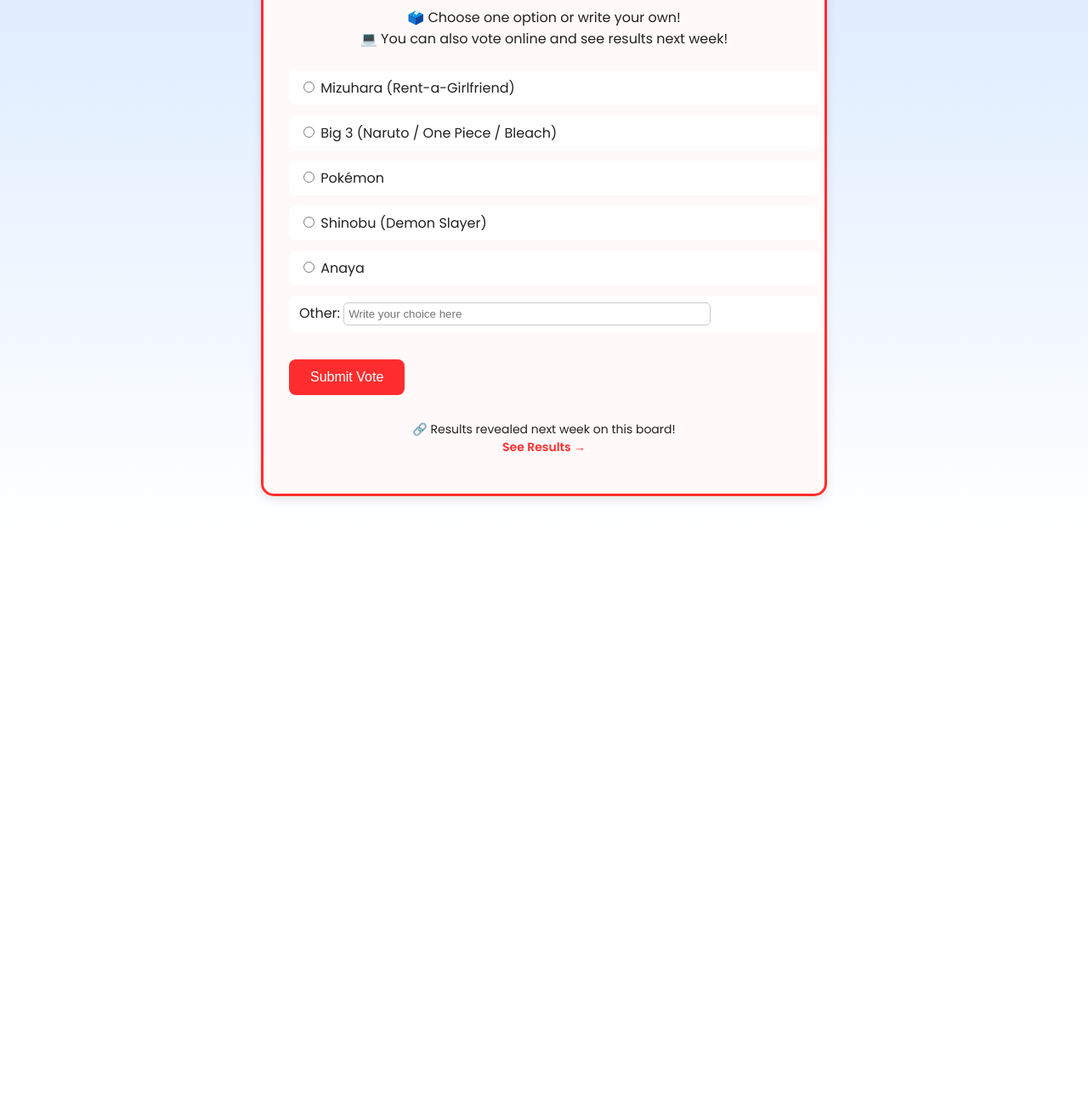
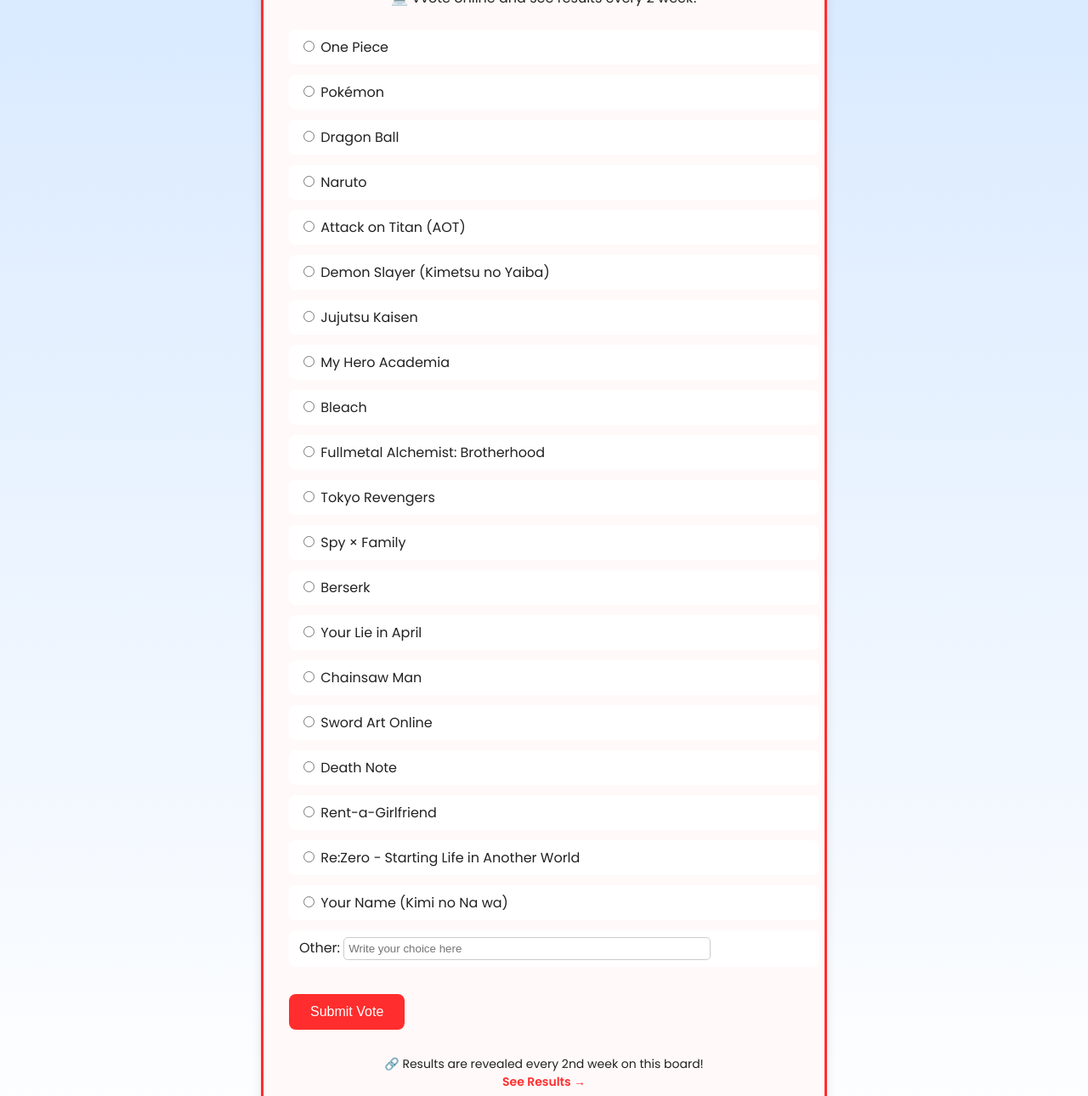
Before and after one commit to JamesWalton69/animevote, a plain HTML site: page index.html in a window 1280 px wide. Shown: the part 214-1504 px from the top of the page at 85% size. Before the commit the page ends 848 px from the top, so only its background shows below. Drawn offline with Linux system fonts and the light colour scheme.

Commit message:
update list

```diff
--- a/index.html
+++ b/index.html
@@ -9,23 +9,37 @@
 </head>
 <body>
   <div class="container">
-    <h1>🎌 Vote Your Favourite Anime Character! 🎌</h1>
+    <h1>🎌 Vote Your Favourite Anime ! 🎌</h1>
 
     <p class="intro">
       🗳️ Choose one option or write your own! <br>
-      💻 You can also vote online and see results next week!
+      💻 Vvote online and see results every 2 week!
     </p>
 
     <form id="voteForm" action="https://formspree.io/f/mkgpbzgv" method="POST" class="vote-form">
-  <label><input type="radio" name="vote" value="Mizuhara"> Mizuhara (Rent-a-Girlfriend)</label>
-  <label><input type="radio" name="vote" value="Big 3"> Big 3 (Naruto / One Piece / Bleach)</label>
-  <label><input type="radio" name="vote" value="Pokémon"> Pokémon</label>
-  <label><input type="radio" name="vote" value="Shinobu"> Shinobu (Demon Slayer)</label>
-  <label><input type="radio" name="vote" value="Anaya"> Anaya</label>
-  <label class="other">Other:
-    <input type="text" name="vote-other" id="otherInput" placeholder="Write your choice here">
-  </label>
-
+  <label><input type="radio" name="vote" value="One Piece"> One Piece</label>
+<label><input type="radio" name="vote" value="Pokémon"> Pokémon</label>
+<label><input type="radio" name="vote" value="Dragon Ball"> Dragon Ball</label>
+<label><input type="radio" name="vote" value="Naruto"> Naruto</label>
+<label><input type="radio" name="vote" value="Attack on Titan"> Attack on Titan (AOT)</label>
+<label><input type="radio" name="vote" value="Demon Slayer"> Demon Slayer (Kimetsu no Yaiba)</label>
+<label><input type="radio" name="vote" value="Jujutsu Kaisen"> Jujutsu Kaisen</label>
+<label><input type="radio" name="vote" value="My Hero Academia"> My Hero Academia</label>
+<label><input type="radio" name="vote" value="Bleach"> Bleach</label>
+<label><input type="radio" name="vote" value="Fullmetal Alchemist"> Fullmetal Alchemist: Brotherhood</label>
+<label><input type="radio" name="vote" value="Tokyo Revengers"> Tokyo Revengers</label>
+<label><input type="radio" name="vote" value="Spy x Family"> Spy × Family</label>
+<label><input type="radio" name="vote" value="Berserk"> Berserk</label>
+<label><input type="radio" name="vote" value="Your Lie in April"> Your Lie in April</label>
+<label><input type="radio" name="vote" value="Chainsaw Man"> Chainsaw Man</label>
+<label><input type="radio" name="vote" value="Sword Art Online"> Sword Art Online</label>
+<label><input type="radio" name="vote" value="Death Note"> Death Note</label>
+<label><input type="radio" name="vote" value="Rent-a-Girlfriend"> Rent-a-Girlfriend</label>
+<label><input type="radio" name="vote" value="Re:Zero"> Re:Zero − Starting Life in Another World</label>
+<label><input type="radio" name="vote" value="Your Name"> Your Name (Kimi no Na wa)</label>
+<label class="other">Other:
+  <input type="text" name="vote-other" id="otherInput" placeholder="Write your choice here">
+</label>
   <button type="submit">Submit Vote</button>
   <p id="errorMsg" style="color: red; display: none; margin-top: 10px;">
     ⚠️ Please select an option or type your choice.
@@ -57,7 +71,7 @@
 
 
     <p class="footer">
-      🔗 Results revealed next week on this board! <br>
+      🔗 Results are revealed every 2nd week on this board! <br>
       <a href="results.html">See Results →</a>
     </p>
   </div>
```
